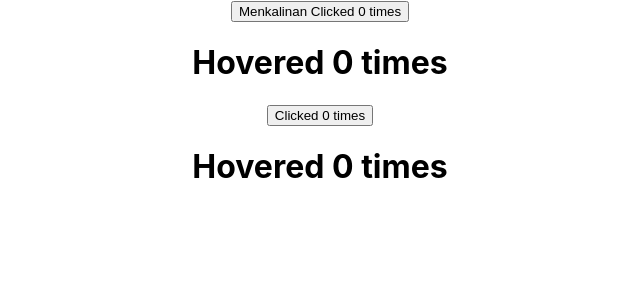
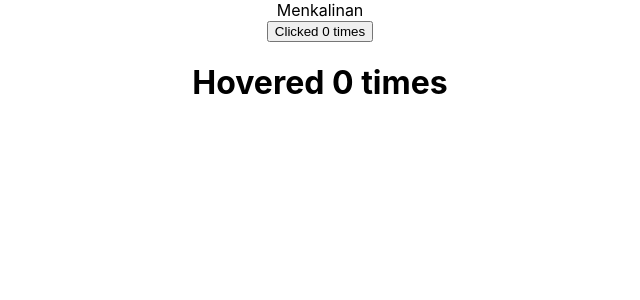
Before and after one commit to EranLavan/codevolution-one, a React (Create React App) app: page / in a window 1280 px wide. Shown: the top 300 px of the page, without its empty margins (320-960 px from the left). Built offline with nearby package versions, Linux system fonts and the light colour scheme.

Commit message:
modified:   src/App.js 	modified:   src/components/ClickCounterTwo.js 	new file:   src/components/Counter37.js 	modified:   src/components/HoverCounterTwo.js 	new file:   src/components/User.js

```diff
--- a/src/App.js
+++ b/src/App.js
@@ -33,6 +33,8 @@
 import HoverCounter from './components/HoverCounter';
 import ClickCounterTwo from './components/ClickCounterTwo';
 import HoverCounterTwo from './components/HoverCounterTwo';
+import User from './components/User';
+import Counter37 from './components/Counter37';
 
 // function App() {
 //   return (
@@ -47,13 +49,29 @@
     return (
       <div className="App">
 
-        <ClickCounter name='Menkalinan'/>
+        <User render={(isLoggedIn) => isLoggedIn ? 'Menkalinan' : 'Guest'}/>
+
+        <Counter37 render={
+          (count, incrementCount) =>
+          <ClickCounterTwo
+          count={count}
+          incrementCount={incrementCount}
+          ></ClickCounterTwo>} />
+
+          <Counter37 render={
+          (count, incrementCount) =>
+          <HoverCounterTwo
+          count={count}
+          incrementCount={incrementCount}
+          ></HoverCounterTwo>} />
+
+        {/* <ClickCounter name='Menkalinan'/>
 
         <HoverCounter />
 
         <ClickCounterTwo />
 
-        <HoverCounterTwo />
+        <HoverCounterTwo /> */}
 
         {/* <ErrorBoundary><Hero heroName='Batman' /></ErrorBoundary>
         <ErrorBoundary><Hero heroName='Superman' /></ErrorBoundary>
--- a/src/components/ClickCounterTwo.js
+++ b/src/components/ClickCounterTwo.js
@@ -2,24 +2,12 @@
 
 class ClickCounterTwo extends Component {
 
-constructor(props) {
-  super(props)
 
-  this.state = {
-     count: 0
-  }
-}
-
-incrementCount = () => {
-    this.setState(prevState => {
-        return{ count: prevState.count + 1 }
-    })
-}
 
   render() {
-    const { count } = this.state
+    const { count, incrementCount } = this.props
     return (
-      <button onClick={this.incrementCount}>
+      <button onClick={incrementCount}>
         Clicked {count} times
       </button>
     )
--- /dev/null
+++ b/src/components/Counter37.js
@@ -0,0 +1,30 @@
+import React, { Component } from 'react'
+
+class Counter37 extends Component {
+
+    constructor(props) {
+        super(props)
+
+        this.state = {
+           count: 0
+        }
+      }
+
+      incrementCount = () => {
+          this.setState(prevState => {
+              return{ count: prevState.count + 1 }
+          })
+      }
+
+
+
+  render() {
+    return (
+      <div>
+        {this.props.render(this.state.count, this.incrementCount)}
+      </div>
+    )
+  }
+}
+
+export default Counter37
--- a/src/components/HoverCounterTwo.js
+++ b/src/components/HoverCounterTwo.js
@@ -2,25 +2,11 @@
 
 class HoverCounterTwo extends Component {
 
-    constructor(props) {
-        super(props)
-
-        this.state = {
-           count: 0
-        }
-      }
-
-      incrementCount = () => {
-          this.setState(prevState => {
-              return{ count: prevState.count + 1 }
-          })
-      }
-
   render() {
-    const { count } = this.state
+    const { count, incrementCount } = this.props
 
     return (
-      <h1 onMouseOver={this.incrementCount}>
+      <h1 onMouseOver={incrementCount}>
         Hovered {count} times
       </h1>
     )
--- /dev/null
+++ b/src/components/User.js
@@ -0,0 +1,13 @@
+import React, { Component } from 'react'
+
+class User extends Component {
+  render() {
+    return (
+      <div>
+        {this.props.render(true)}
+      </div>
+    )
+  }
+}
+
+export default User
```
